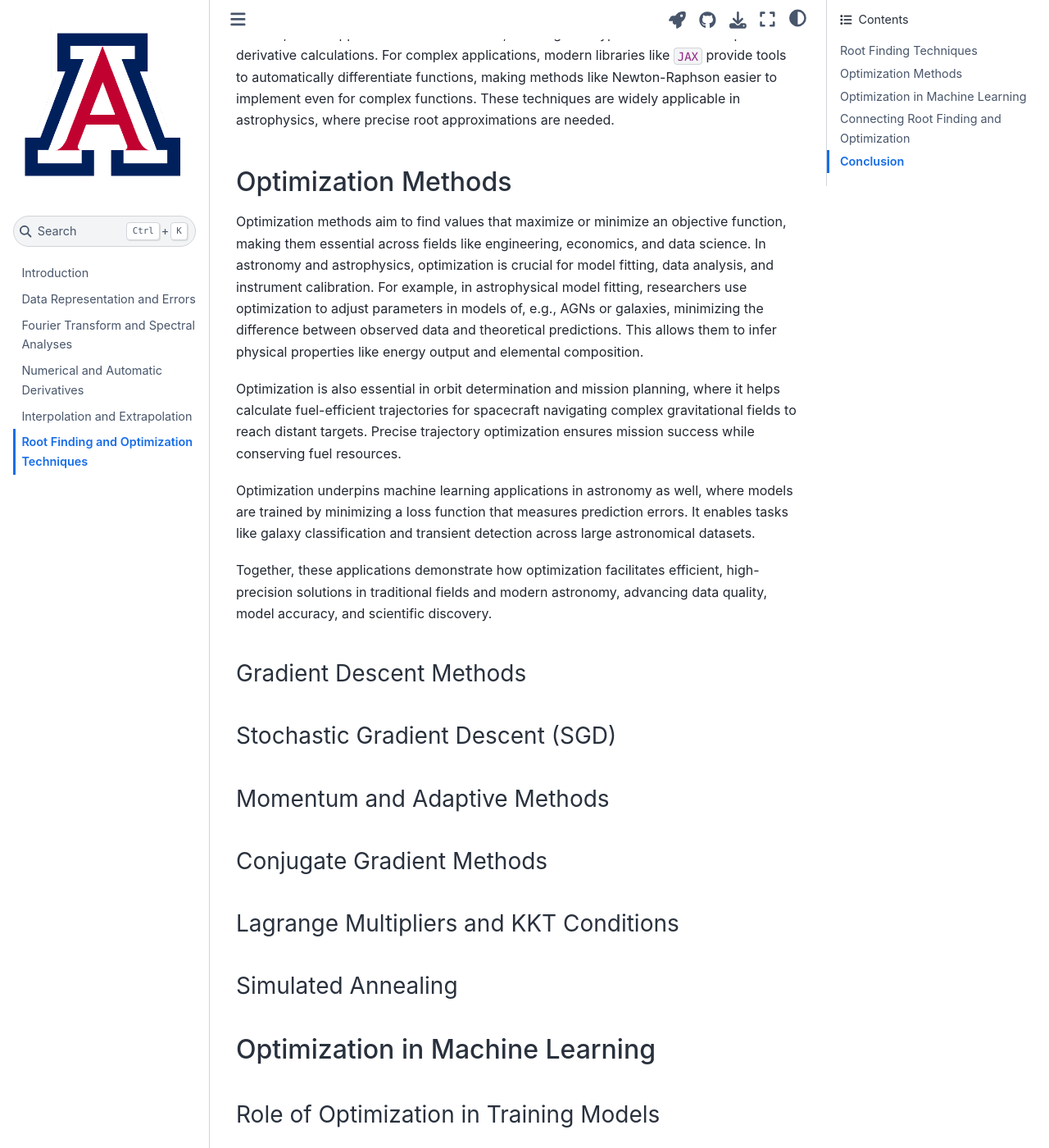
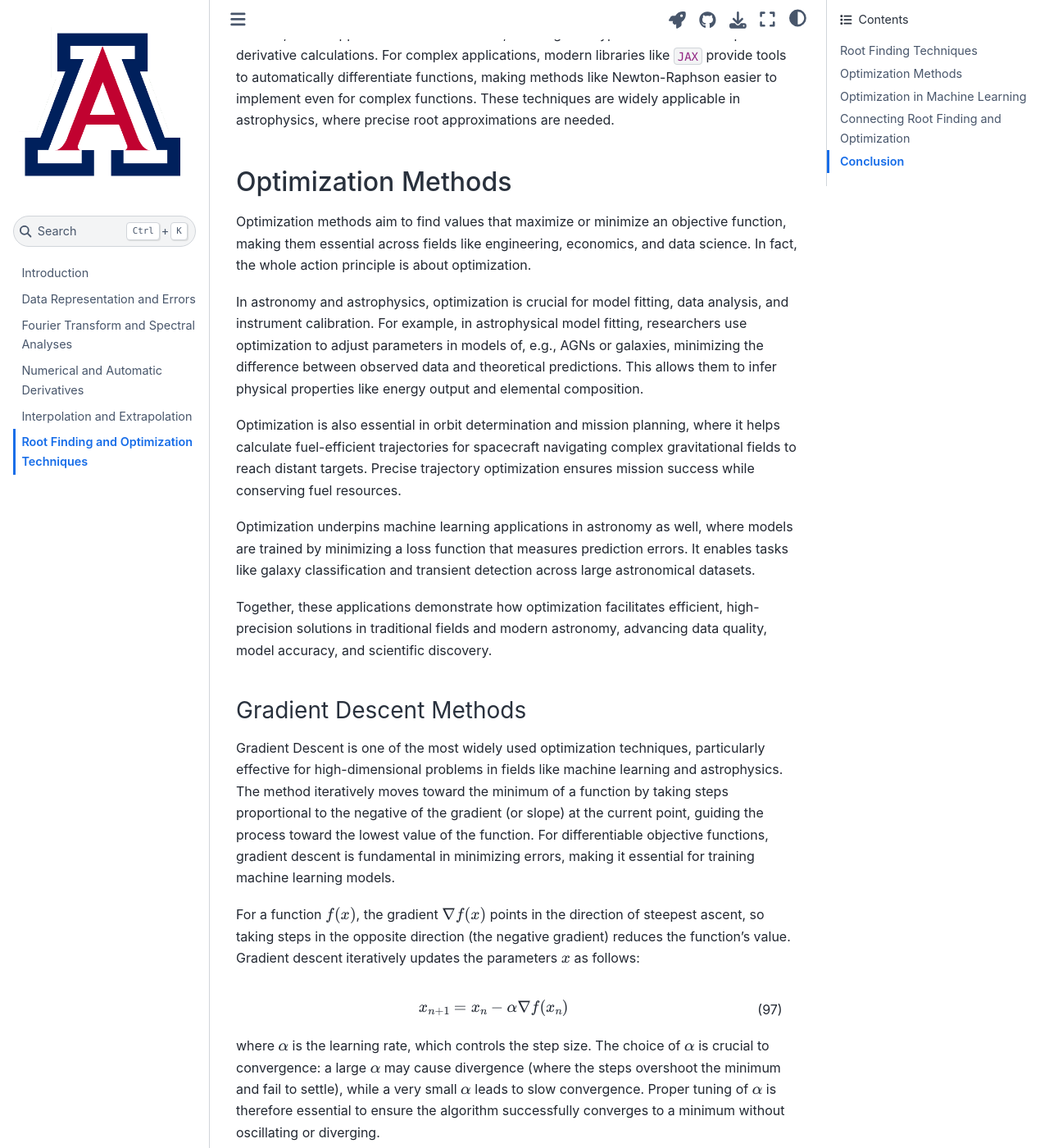
Before and after one commit to ua-2024q3-astr513/astr513, a Jupyter Book: the page built from docs/opt.md, in a window 1280 px wide and 1400 px high, scrolled down 7077 px. Shown: the whole window at 82% size. Built offline with Jupyter Book 1.0.4 settings and Sphinx 7.4.7 and the Sphinx Book theme 1.1.4, drawn with Linux system fonts in a browser that asks for light colours; some of the changed text lies outside the part shown.

Commit message:
Implement and visualize gradient descent

````diff
--- a/docs/opt.md
+++ b/docs/opt.md
@@ -326,6 +326,8 @@ These techniques are widely applicable in astrophysics, where precise root appro
 ## Optimization Methods
 
 Optimization methods aim to find values that maximize or minimize an objective function, making them essential across fields like engineering, economics, and data science.
+In fact, the whole action principle is about optimization.
+
 In astronomy and astrophysics, optimization is crucial for model fitting, data analysis, and instrument calibration.
 For example, in astrophysical model fitting, researchers use optimization to adjust parameters in models of, e.g., AGNs or galaxies, minimizing the difference between observed data and theoretical predictions.
 This allows them to infer physical properties like energy output and elemental composition.
@@ -338,9 +340,75 @@ It enables tasks like galaxy classification and transient detection across large
 
 Together, these applications demonstrate how optimization facilitates efficient, high-precision solutions in traditional fields and modern astronomy, advancing data quality, model accuracy, and scientific discovery.
 
-+++ {"jp-MarkdownHeadingCollapsed": true}
++++
 
 ### Gradient Descent Methods
+
+Gradient Descent is one of the most widely used optimization techniques, particularly effective for high-dimensional problems in fields like machine learning and astrophysics.
+The method iteratively moves toward the minimum of a function by taking steps proportional to the negative of the gradient (or slope) at the current point, guiding the process toward the lowest value of the function.
+For differentiable objective functions, gradient descent is fundamental in minimizing errors, making it essential for training machine learning models.
+
+For a function $f(x)$, the gradient $\nabla f(x)$ points in the direction of steepest ascent, so taking steps in the opposite direction (the negative gradient) reduces the function's value. Gradient descent iteratively updates the parameters $x$ as follows:
+\begin{align}
+x_{n+1} = x_n - \alpha \nabla f(x_n)
+\end{align}
+where $\alpha$ is the learning rate, which controls the step size.
+The choice of $\alpha$ is crucial to convergence: a large $\alpha$ may cause divergence (where the steps overshoot the minimum and fail to settle), while a very small $\alpha$ leads to slow convergence.
+Proper tuning of $\alpha$ is therefore essential to ensure the algorithm successfully converges to a minimum without oscillating or diverging.
+
+```{code-cell} ipython3
+def gradient_descent(df, x, alpha, imax):
+    for _ in range(imax):
+        x -= alpha * df(x)
+    return x
+```
+
+```{code-cell} ipython3
+# Define the function and its gradient
+def f(x):
+    return (x - 3)**2 + 4
+
+def df(x):
+    return 2 * (x - 3)
+
+# Parameters for gradient descent
+x0    = 0.0  # Starting point for optimization
+alpha = 0.1
+imax  = 100
+
+# Run gradient descent
+xmin = gradient_descent(df, x0, alpha, imax)
+print("Approximate minimum:")
+print("  xmin  = ",   xmin )
+print("f(xmin) = ", f(xmin))
+```
+
+We may visualize it by keep track of the history.
+What will happen if we choose a large learning rate?
+
+```{code-cell} ipython3
+def gradient_descent_hist(df, x, alpha, imax):
+    X = [x]
+    for _ in range(imax):
+        X.append(X[-1] - alpha * df(X[-1]))
+    return X
+```
+
+```{code-cell} ipython3
+from matplotlib import pyplot as plt
+
+X = np.linspace(0, 6, 6001)
+plt.plot(X, f(X))
+
+alpha = 0.9
+
+X = np.array(gradient_descent_hist(df, x0, alpha, imax))
+print(X[-1])
+
+plt.plot(X, f(X), '-o')
+plt.xlim(2.5, 3.5)
+plt.ylim(3.95,4.3)
+```
 
 ### Stochastic Gradient Descent (SGD)
 
````
